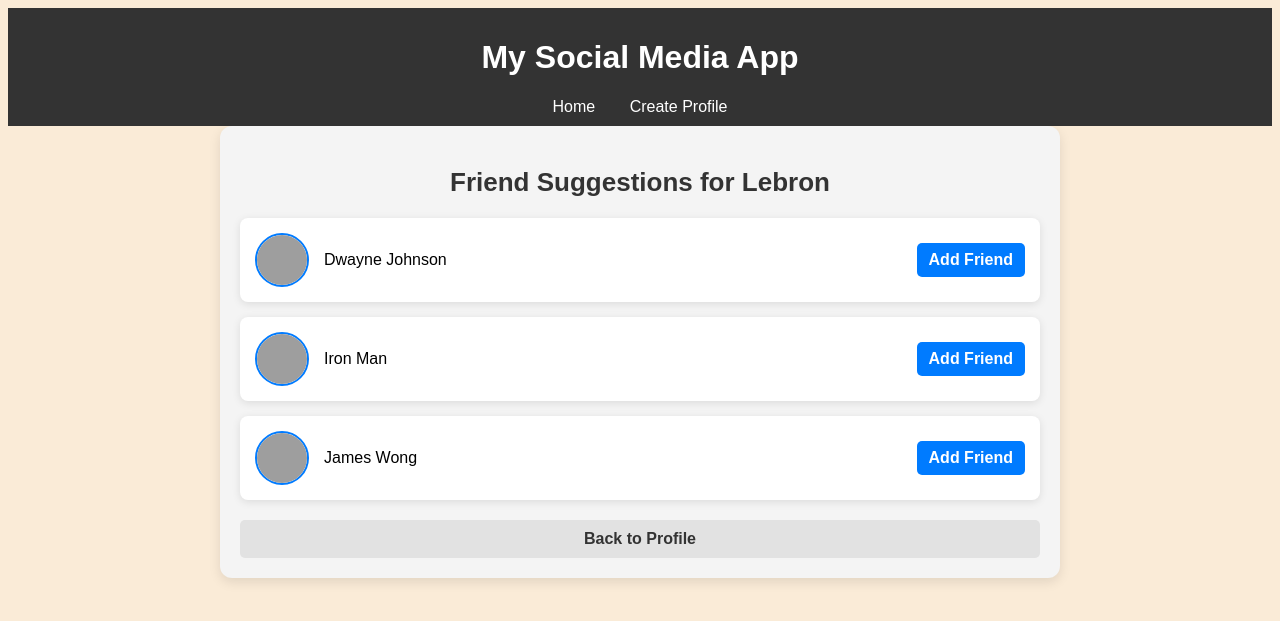
After one commit to jameswong2003/cs412, a Django app: page /mini_fb/profile/1/friend_suggestions/ in a window 1280 px wide. The commit adds this page. Shown: the top 621 px of the page. Run offline with Django 4.2, Linux system fonts and the light colour scheme; data comes from the database, SQL or seed files in the repository; both versions use the stored data as it was after the commit; grey boxes are pictures that could not be loaded.

Commit message:
friend suggestion

```diff
--- a/mini_fb/models.py
+++ b/mini_fb/models.py
@@ -32,6 +32,29 @@ class Profile(models.Model):
 
         return friends_profiles
 
+    def get_friend_suggestions(self):
+        # Get the current friends of this profile
+        current_friends = self.get_friends()
+
+        # Exclude the current profile and the current friends
+        suggested_profiles = Profile.objects.exclude(pk=self.pk).exclude(pk__in=[friend.pk for friend in current_friends])
+
+        return suggested_profiles
+
+    def add_friend(self, other):
+        # Prevent self-friending
+        if self == other:
+            return
+
+        # Check if a friendship already exists in either direction
+        existing_friendship = Friend.objects.filter(
+            models.Q(profile1=self, profile2=other) | models.Q(profile1=other, profile2=self)
+        ).exists()
+
+        # If no friendship exists, create a new one
+        if not existing_friendship:
+            Friend.objects.create(profile1=self, profile2=other)
+
 class StatusMessage(models.Model):
     message = models.TextField()
     timestamp = models.DateTimeField(default=timezone.now)
--- /dev/null
+++ b/mini_fb/templates/mini_fb/friend_suggestions.html
@@ -0,0 +1,112 @@
+{% extends 'mini_fb/base.html' %}
+
+{% block title %}Friend Suggestions for {{ profile.first_name }}{% endblock %}
+
+{% block content %}
+<style>
+    .friend_suggestions {
+        max-width: 800px;
+        margin: 0 auto;
+        padding: 20px;
+        background-color: #f4f4f4;
+        border-radius: 12px;
+        box-shadow: 0 4px 12px rgba(0, 0, 0, 0.1);
+        font-family: 'Arial', sans-serif;
+    }
+
+    .friend_suggestions h2 {
+        font-size: 26px;
+        color: #333;
+        margin-bottom: 20px;
+        text-align: center;
+    }
+
+    .friend_suggestions ul {
+        list-style: none;
+        padding: 0;
+    }
+
+    .friend_suggestions li {
+        display: flex;
+        justify-content: space-between;
+        align-items: center;
+        padding: 15px;
+        margin-bottom: 15px;
+        background-color: #fff;
+        border-radius: 8px;
+        box-shadow: 0 2px 8px rgba(0, 0, 0, 0.1);
+        transition: background-color 0.3s ease;
+    }
+
+    .friend_suggestions li:hover {
+        background-color: #e9e9e9;
+    }
+
+    .friend_info {
+        display: flex;
+        align-items: center;
+        gap: 15px;
+    }
+
+    .friend_info img {
+        width: 50px;
+        height: 50px;
+        border-radius: 50%;
+        object-fit: cover;
+        border: 2px solid #007bff;
+    }
+
+    .friend_suggestions .add_friend_link {
+        background-color: #007bff;
+        color: #fff;
+        padding: 8px 12px;
+        border-radius: 5px;
+        text-decoration: none;
+        font-weight: bold;
+        transition: background-color 0.3s ease, transform 0.2s ease;
+    }
+
+    .friend_suggestions .add_friend_link:hover {
+        background-color: #0056b3;
+        transform: translateY(-2px);
+    }
+
+    .back_link {
+        display: block;
+        text-align: center;
+        margin-top: 20px;
+        font-size: 16px;
+        font-weight: bold;
+        text-decoration: none;
+        color: #333;
+        padding: 10px;
+        border-radius: 5px;
+        background-color: #e2e2e2;
+        transition: background-color 0.3s ease;
+    }
+
+    .back_link:hover {
+        background-color: #ccc;
+    }
+</style>
+
+<div class="friend_suggestions">
+    <h2>Friend Suggestions for {{ profile.first_name }}</h2>
+
+    <ul>
+        {% for suggested_friend in friend_suggestions %}
+            <li>
+                <div class="friend_info">
+                    <img src="{{ suggested_friend.profile_image_url }}" alt="{{ suggested_friend.first_name }}'s profile">
+                    <span>{{ suggested_friend.first_name }} {{ suggested_friend.last_name }}</span>
+                </div>
+                <a href="{% url 'add_friend' profile.pk suggested_friend.pk %}" class="add_friend_link">Add Friend</a>
+            </li>
+        {% empty %}
+            <p style="text-align: center; color: #666;">No friend suggestions at the moment.</p>
+        {% endfor %}
+    </ul>
+
+    <a href="{% url 'show_profile' profile.pk %}" class="back_link">Back to Profile</a>
+</div>
+{% endblock %}
--- a/mini_fb/templates/mini_fb/show_profile.html
+++ b/mini_fb/templates/mini_fb/show_profile.html
@@ -206,6 +206,10 @@
         </div>
     </div>
 
+    <p>
+        <a href="{% url 'friend_suggestions' profile.pk %}">View Friend Suggestions</a>
+    </p>
+
     <!-- Friends Section -->
     <div class="friends_section">
         <h3>{{ profile.first_name }}'s Friends</h3>
--- a/mini_fb/urls.py
+++ b/mini_fb/urls.py
@@ -1,5 +1,5 @@
 from django.urls import path
-from .views import ShowAllProfilesView, ShowProfilePageView, CreateProfileView, CreateStatusMessageView, UpdateProfileView, DeleteStatusMessageView, UpdateStatusMessageView
+from .views import ShowAllProfilesView, ShowProfilePageView, CreateProfileView, CreateStatusMessageView, UpdateProfileView, DeleteStatusMessageView, UpdateStatusMessageView, CreateFriendView, ShowFriendSuggestionsView
 
 urlpatterns = [
     path('', ShowAllProfilesView.as_view(), name='show_all_profiles'),
@@ -9,4 +9,6 @@ urlpatterns = [
     path('profile/<int:pk>/update/', UpdateProfileView.as_view(), name='update_profile'),
     path('status/<int:pk>/delete/', DeleteStatusMessageView.as_view(), name='delete_status_form'),
     path('status/<int:pk>/update/', UpdateStatusMessageView.as_view(), name='update_status_message'),
+    path('profile/<int:pk>/add_friend/<int:other_pk>/', CreateFriendView.as_view(), name='add_friend'),
+    path('profile/<int:pk>/friend_suggestions/', ShowFriendSuggestionsView.as_view(), name='friend_suggestions'),
 ]
--- a/mini_fb/views.py
+++ b/mini_fb/views.py
@@ -1,6 +1,6 @@
-from django.shortcuts import render, get_object_or_404
+from django.shortcuts import render, get_object_or_404, redirect
 from django.urls import reverse_lazy
-from django.views.generic import ListView, DetailView, CreateView, UpdateView, DeleteView
+from django.views.generic import ListView, DetailView, CreateView, UpdateView, DeleteView, View
 from .models import Profile, StatusMessage, Image
 from .forms import CreateProfileForm, CreateStatusMessageForm, UpdateProfileForm, UpdateStatusMessageForm
 
@@ -87,3 +87,29 @@ class UpdateStatusMessageView(UpdateView):
         status_message = self.get_object()
         profile_pk = status_message.profile.pk
         return reverse_lazy('show_profile', kwargs={'pk': profile_pk})
+
+class CreateFriendView(View):
+    def dispatch(self, request, *args, **kwargs):
+        # Extract the profile IDs from the URL parameters
+        pk = kwargs.get('pk')
+        other_pk = kwargs.get('other_pk')
+
+        # Retrieve the Profile instances
+        profile = get_object_or_404(Profile, pk=pk)
+        other_profile = get_object_or_404(Profile, pk=other_pk)
+
+        # Add the friend relationship
+        profile.add_friend(other_profile)
+
+        # Redirect back to the profile page
+        return redirect('show_profile', pk=pk)
+
+class ShowFriendSuggestionsView(DetailView):
+    model = Profile
+    template_name = 'mini_fb/friend_suggestions.html'
+    context_object_name = 'profile'
+
+    def get_context_data(self, **kwargs):
+        context = super().get_context_data(**kwargs)
+        context['friend_suggestions'] = self.object.get_friend_suggestions()
+        return context
```
Also changed, not shown: db.sqlite3.
